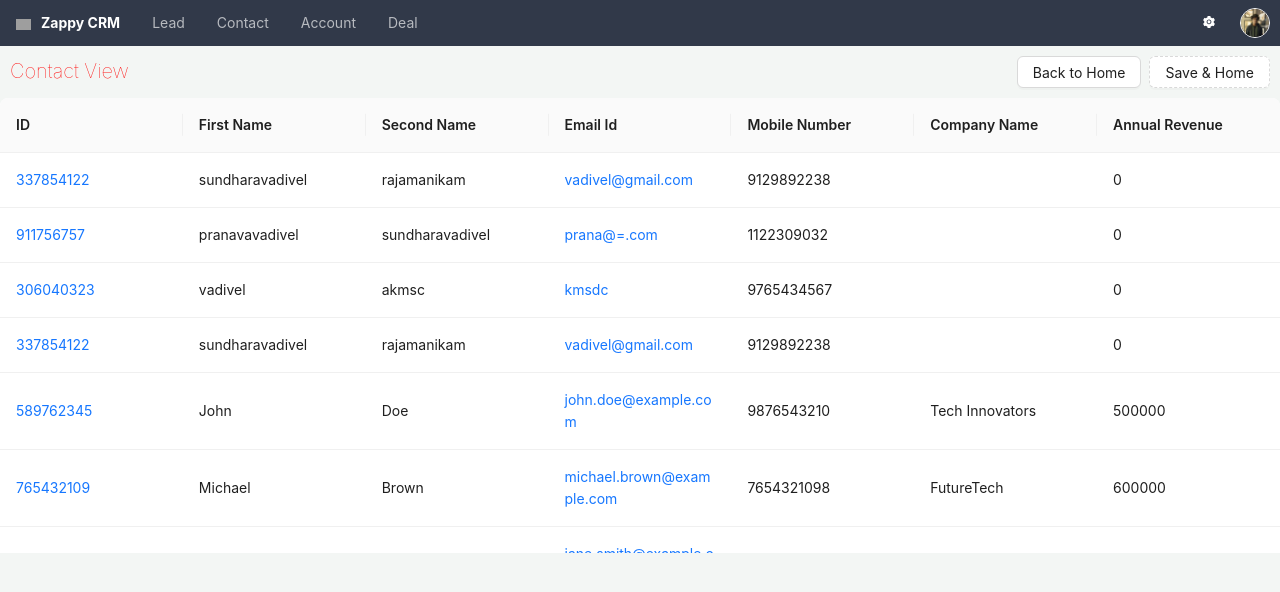
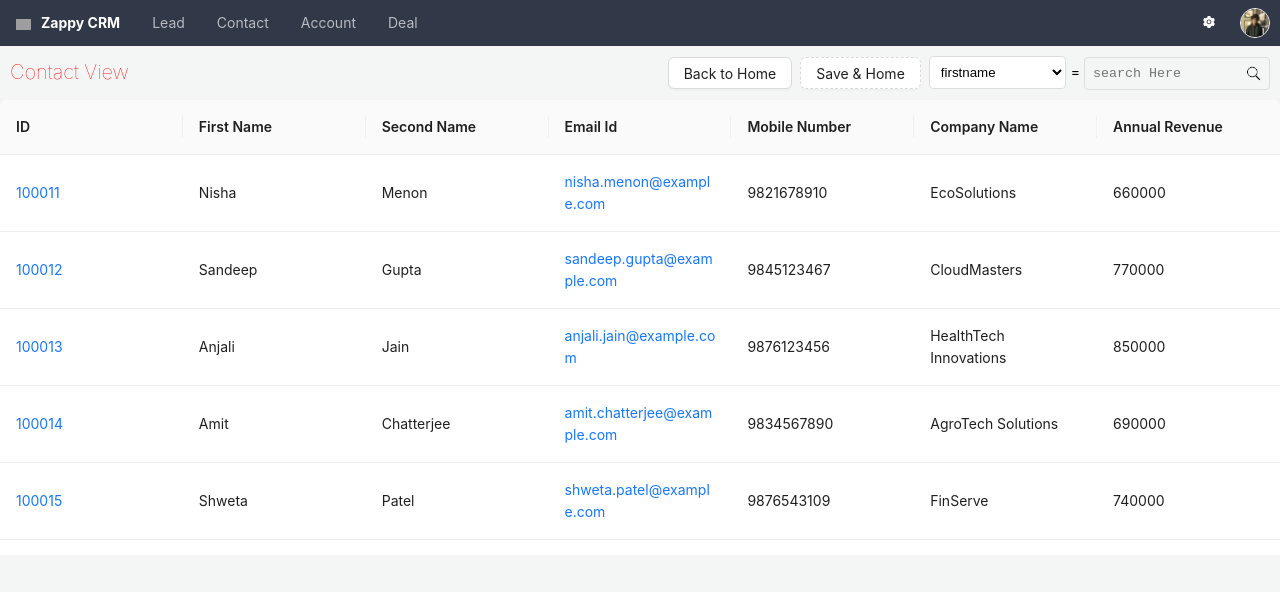
Before and after one commit to REOpranav/crm, a React (Create React App) app: page /contact in a window 1280 px wide. Shown: the top 592 px of the page. Built offline with nearby package versions, Linux system fonts and the light colour scheme; data requests are answered from the project's data file; grey boxes are pictures that could not be loaded.

Commit message:
add search for contact

```diff
--- a/DB/db.json
+++ b/DB/db.json
@@ -269,80 +269,194 @@
   ],
   "contact": [
       {
-      "id": "337854122",
+        "id": "100011",
         "leadowner": "pranavavadivel",
-      "firstname": "sundharavadivel",
-      "lastname": "rajamanikam",
-      "email": "vadivel@gmail.com",
-      "mobile": "9129892238",
-      "date": "",
-      "companyName": "",
-      "annualrevenue": "",
-      "gender": "",
-      "area": "",
-      "state": "",
-      "country": "",
-      "pincode": "",
-      "expectedAmount": "",
-      "website": "",
-      "description": ""
+        "firstname": "Nisha",
+        "lastname": "Menon",
+        "email": "nisha.menon@example.com",
+        "mobile": "9821678910",
+        "date": "2024-01-10",
+        "companyName": "EcoSolutions",
+        "annualrevenue": "660000",
+        "gender": "Female",
+        "area": "Vashi",
+        "state": "Maharashtra",
+        "country": "India",
+        "pincode": "400703",
+        "expectedAmount": "135000",
+        "website": "https://ecosolutions.in",
+        "description": "Innovative environmental solutions."
       },
       {
-      "id": "911756757",
-      "leadowner": "",
-      "firstname": "pranavavadivel",
-      "lastname": "sundharavadivel",
-      "email": "prana@=.com",
-      "mobile": "1122309032",
-      "date": "",
-      "companyName": "",
-      "annualrevenue": "",
-      "gender": "",
-      "area": "",
-      "state": "",
-      "country": "",
-      "pincode": "",
-      "expectedAmount": "",
-      "website": "",
-      "description": ""
+        "id": "100012",
+        "leadowner": "pranavavadivel",
+        "firstname": "Sandeep",
+        "lastname": "Gupta",
+        "email": "sandeep.gupta@example.com",
+        "mobile": "9845123467",
+        "date": "2024-02-22",
+        "companyName": "CloudMasters",
+        "annualrevenue": "770000",
+        "gender": "Male",
+        "area": "Sector 18",
+        "state": "Haryana",
+        "country": "India",
+        "pincode": "122001",
+        "expectedAmount": "155000",
+        "website": "https://cloudmasters.in",
+        "description": "Leading cloud technology providers."
       },
       {
-      "id": "306040323",
+        "id": "100013",
         "leadowner": "pranavavadivel",
-      "firstname": "vadivel",
-      "lastname": "akmsc",
-      "email": "kmsdc",
-      "mobile": "9765434567",
-      "date": "",
-      "companyName": "",
-      "annualrevenue": "",
-      "gender": "",
-      "area": "",
-      "state": "",
-      "country": "",
-      "pincode": "",
-      "expectedAmount": "",
-      "website": "",
-      "description": ""
+        "firstname": "Anjali",
+        "lastname": "Jain",
+        "email": "anjali.jain@example.com",
+        "mobile": "9876123456",
+        "date": "2024-03-15",
+        "companyName": "HealthTech Innovations",
+        "annualrevenue": "850000",
+        "gender": "Female",
+        "area": "Banjara Hills",
+        "state": "Telangana",
+        "country": "India",
+        "pincode": "500034",
+        "expectedAmount": "170000",
+        "website": "https://healthtechinnovations.in",
+        "description": "Revolutionizing healthcare technology."
       },
       {
-      "id": "337854122",
+        "id": "100014",
         "leadowner": "pranavavadivel",
-      "firstname": "sundharavadivel",
-      "lastname": "rajamanikam",
-      "email": "vadivel@gmail.com",
-      "mobile": "9129892238",
-      "date": "",
-      "companyName": "",
-      "annualrevenue": "",
-      "gender": "",
-      "area": "",
-      "state": "",
-      "country": "",
-      "pincode": "",
-      "expectedAmount": "",
-      "website": "",
-      "description": ""
+        "firstname": "Amit",
+        "lastname": "Chatterjee",
+        "email": "amit.chatterjee@example.com",
+        "mobile": "9834567890",
+        "date": "2024-04-18",
+        "companyName": "AgroTech Solutions",
+        "annualrevenue": "690000",
+        "gender": "Male",
+        "area": "Park Street",
+        "state": "West Bengal",
+        "country": "India",
+        "pincode": "700016",
+        "expectedAmount": "140000",
+        "website": "https://agrotechsolutions.in",
+        "description": "Innovative agricultural technology."
+      },
+      {
+        "id": "100015",
+        "leadowner": "pranavavadivel",
+        "firstname": "Shweta",
+        "lastname": "Patel",
+        "email": "shweta.patel@example.com",
+        "mobile": "9876543109",
+        "date": "2024-05-22",
+        "companyName": "FinServe",
+        "annualrevenue": "740000",
+        "gender": "Female",
+        "area": "Navrangpura",
+        "state": "Gujarat",
+        "country": "India",
+        "pincode": "380009",
+        "expectedAmount": "150000",
+        "website": "https://finserve.in",
+        "description": "Innovations in financial services."
+      },
+      {
+        "id": "100016",
+        "leadowner": "pranavavadivel",
+        "firstname": "Ravi",
+        "lastname": "Iyer",
+        "email": "ravi.iyer@example.com",
+        "mobile": "9823456712",
+        "date": "2024-06-30",
+        "companyName": "SmartHomes",
+        "annualrevenue": "810000",
+        "gender": "Male",
+        "area": "Alwarpet",
+        "state": "Tamil Nadu",
+        "country": "India",
+        "pincode": "600018",
+        "expectedAmount": "165000",
+        "website": "https://smarthomes.in",
+        "description": "Smart home automation solutions."
+      },
+      {
+        "id": "100017",
+        "leadowner": "pranavavadivel",
+        "firstname": "Divya",
+        "lastname": "Rao",
+        "email": "divya.rao@example.com",
+        "mobile": "9934567810",
+        "date": "2024-07-12",
+        "companyName": "Retail Innovations",
+        "annualrevenue": "680000",
+        "gender": "Female",
+        "area": "Jayanagar",
+        "state": "Karnataka",
+        "country": "India",
+        "pincode": "560041",
+        "expectedAmount": "135000",
+        "website": "https://retailinnovations.in",
+        "description": "Transforming retail with technology."
+      },
+      {
+        "id": "100018",
+        "leadowner": "pranavavadivel",
+        "firstname": "Vikas",
+        "lastname": "Kapoor",
+        "email": "vikas.kapoor@example.com",
+        "mobile": "9876543987",
+        "date": "2024-08-25",
+        "companyName": "Tech Innovators",
+        "annualrevenue": "700000",
+        "gender": "Male",
+        "area": "Powai",
+        "state": "Maharashtra",
+        "country": "India",
+        "pincode": "400076",
+        "expectedAmount": "140000",
+        "website": "https://techinnovators.in",
+        "description": "Leading in technological innovations."
+      },
+      {
+        "id": "100019",
+        "leadowner": "pranavavadivel",
+        "firstname": "Ritu",
+        "lastname": "Singh",
+        "email": "ritu.singh@example.com",
+        "mobile": "9821678934",
+        "date": "2024-09-19",
+        "companyName": "BioTech Solutions",
+        "annualrevenue": "750000",
+        "gender": "Female",
+        "area": "Gomti Nagar",
+        "state": "Uttar Pradesh",
+        "country": "India",
+        "pincode": "226010",
+        "expectedAmount": "150000",
+        "website": "https://biotechsolutions.in",
+        "description": "Innovative solutions in biotechnology."
+      },
+      {
+        "id": "100020",
+        "leadowner": "pranavavadivel",
+        "firstname": "Sunil",
+        "lastname": "Nair",
+        "email": "sunil.nair@example.com",
+        "mobile": "9845671289",
+        "date": "2024-10-10",
+        "companyName": "CleanTech Ventures",
+        "annualrevenue": "820000",
+        "gender": "Male",
+        "area": "Fort Kochi",
+        "state": "Kerala",
+        "country": "India",
+        "pincode": "682001",
+        "expectedAmount": "160000",
+        "website": "https://cleantechventures.in",
+        "description": "Driving clean technology solutions."
       },
     {
       "id": "589762345",
--- a/src/Calllogs.jsx
+++ b/src/Calllogs.jsx
@@ -2,7 +2,7 @@ import { message } from 'antd'
 import axios from 'axios'
 import React, { useEffect } from 'react'
 import { useState } from 'react'
-import { Row,Typography,Col,Space} from 'antd'
+import { Row,Typography,Col} from 'antd'
 import './Calllog.css'
 
 const Calllogs = ({callLogs}) => {
--- a/src/Contact.jsx
+++ b/src/Contact.jsx
@@ -1,19 +1,30 @@
-import React, { useState, useEffect } from 'react'
+import React, { useState, useEffect, useDebugValue } from 'react'
 import Dashboard from './Dashboard'
 import axios from 'axios'
 import {message,Row,Table, Space,Typography, Popconfirm, Button} from 'antd'
 import { Link, useNavigate } from 'react-router-dom'
+import Searching from './Searching'
 
-const Contact = ({searchValue}) => {
+const Contact = () => {
   const navigate = useNavigate();
   const {Text} = Typography
-  const [contactData,setContactData] = useState([])
+  const [contactData,setContactData] = useState([]) // store the contact data come from URL
 
+  // this are for searching components
+  const [searching,setSearching] = useState('') // searching input field value
+  const [searchBy,setsearchBy] = useState('') // total contact data list
+  const [selectedOption,setSelectedOption] = useState('firstname') // option fireld
+  const filter = contactData.filter(value => {   // filtering the data (which are the data are same as selectedOption )
+    if (value[selectedOption].toLocaleLowerCase() === searching.toLocaleLowerCase()) { return value }
+   })
+
+  // this functionf fetch the datas from URL/contact
   const fetching = async()=>{
     try {
         const responce = await axios.get('http://localhost:3000/contact')
           if (responce.status === 200) {
             setContactData(await responce.data);
+            setsearchBy(await responce.data)
           }
        } catch (err) {
           if (err.response) {
@@ -26,6 +37,7 @@ const Contact = ({searchValue}) => {
       }
   }
 
+  // this is column for tabel (antd)
   const column = [
     {
       title: 'ID',
@@ -66,8 +78,9 @@ const Contact = ({searchValue}) => {
     },
   ]
 
+  // this is for set the fethched data into data array (for showing in table)
   const data = []
-  for (const datas of contactData) {
+  for (const datas of filter.length !== 0 ? filter :contactData) { // telling if filtered data are available show that only or show all data in webpage
       let changeTOObject = {
           id:datas.id,
           firstName : datas.firstname,
@@ -79,10 +92,12 @@ const Contact = ({searchValue}) => {
       }
       data.push(changeTOObject)
   }
+
   useEffect(()=>{
     fetching()
   },[undefined])
 
+  // navigating function (react router dom)
   const homeNavigation = ()=>{
     navigate('/')
   }
@@ -96,12 +111,11 @@ const Contact = ({searchValue}) => {
              <Text style={{fontSize:'20px',color:'red',fontWeight:'lighter'}}>Contact View</Text>
           </Space>
             <Space>
-              {/* <Flex gap={'small'}> */}
                  <Button type='default' onClick={homeNavigation}>Back to Home</Button>
                  <Popconfirm title="Are you sure to save" okText="Yes" cancelText="No" onConfirm={homeNavigation} onCancel={() => message.error('Cancel Save')}>
                     <Button type='dashed'>Save & Home</Button>
                  </Popconfirm>
-              {/* </Flex> */}
+                 <Searching setSearchQuery={setSearching} searchQuery={searching} listOfData={searchBy} selectedOption={selectedOption} setSelectedOption={setSelectedOption}/>
           </Space>
 
           </Row>
--- a/src/LeadBoard.jsx
+++ b/src/LeadBoard.jsx
@@ -13,17 +13,15 @@ const LeadBoard = () => {
     const [leadData,setLeadData] = useState([])
     const { Text }= Typography
 
-    //searching
+    // searching function
     const [searchBy,setSearchBy] = useState('')
     const [selectedOption, setSelectedOption] = useState('mobile'); // this id for set selection
     const [searching,setSearching] = useState('') // this searching for lead
     const filter = leadData.filter(value => {
-         if (value[selectedOption].toLocaleLowerCase() === searching.toLocaleLowerCase()) {
-            return value
-         }
+         if (value[selectedOption].toLocaleLowerCase() === searching.toLocaleLowerCase()) { return value }
         })
 
-    // code for navigatingin reactg router dom
+    // code for navigatingin (react router dom)
     const navigate = useNavigate();
     const formNavigate = ()=>{
         navigate('/formpage')
@@ -57,7 +55,7 @@ const LeadBoard = () => {
 
     // this code for appending field name into antd table
     const data = []
-    for (const datas of filter.length !== 0 ? filter : leadData) {
+    for (const datas of filter.length !== 0 ? filter : leadData) { // telling if filtered data are available show that only or show all data in webpage
         let changeTOObject = {
             id: datas.id,
             firstName : datas.firstname,
@@ -70,11 +68,11 @@ const LeadBoard = () => {
         data.push(changeTOObject)
     }
 
-    // this function was send the call log
+    // this function for call log
     const makeCall = (number,id) => {
       const data = {
           id : id,
-          date :moment().format('MMMM Do YYYY, h:mm:ss a')
+          date :moment().format('MMMM Do YYYY, h:mm:ss a') // used moment.js for time
       }
 
       if (number) {
@@ -82,11 +80,11 @@ const LeadBoard = () => {
           try {
                 const URL = `http://localhost:3000/logs`
                 const posting = await axios.post(URL,data) // post the data
-                if (posting.status == 201) {
+                if (posting.status === 201) {
                   message.success('Calls are stored in Call log')
                 }
                 if (posting.status === 201) {
-                   window.location.href = `tel:${number}`
+                   window.location.href = `tel:${number}` // this is simple call ('this' number)
                 }
               } catch (err) {
                 if (err.response) {
@@ -102,7 +100,7 @@ const LeadBoard = () => {
       }
     };
 
-    // this refers the column layout in Antd
+    // this refers the column layout for showing data (Antd)
     const column = [
           {
             title: 'ID',
--- a/src/Searching.jsx
+++ b/src/Searching.jsx
@@ -1,5 +1,4 @@
 import React from 'react'
-import {Text} from 'antd'
 
 const Searching = ({ searchQuery, setSearchQuery,listOfData,setSelectedOption,selectedOption}) => {
     const handleChange = (e)=>{
```
Lines whose indentation alone changed are shown as unchanged.
